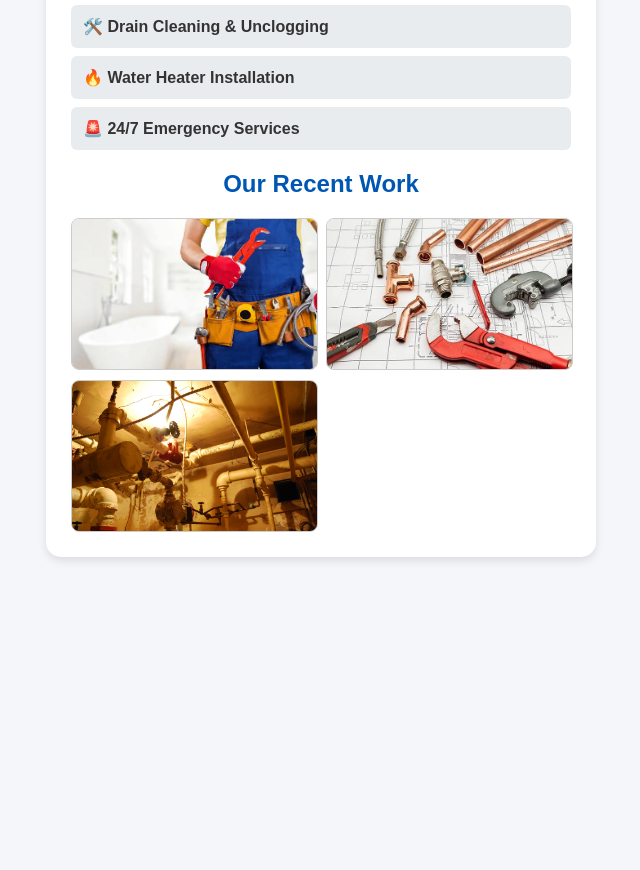
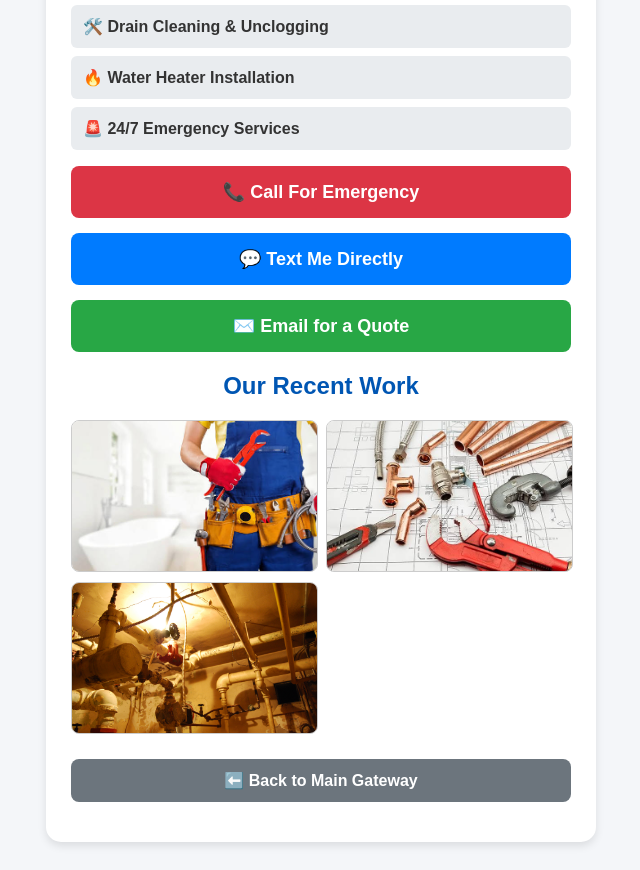
Before and after one commit to plumbing-tech/plumbing-card, a plain HTML site: page services.html in a window 1280 px wide. Shown: the part 179-1049 px from the top of the page, without its empty margins (319-959 px from the left). Before the commit the page ends 800 px from the top, so only its background shows below. Drawn offline with Linux system fonts and the light colour scheme.

Commit message:
Enhance services.html with contact buttons
Added contact buttons for emergency calls, texts, and quotes.

```diff
--- a/services.html
+++ b/services.html
@@ -9,9 +9,15 @@
         h1, h2 { color: #0056b3; text-align: center; }
         .service-list { list-style: none; padding: 0; }
         .service-item { background: #e9ecef; padding: 12px; margin: 8px 0; border-radius: 6px; font-weight: bold; }
+
+        /* Button Styles */
+        .btn { display: block; text-align: center; background: #007bff; color: white; padding: 15px; margin: 15px 0; text-decoration: none; border-radius: 8px; font-weight: bold; font-size: 18px; }
+        .btn-emergency { background: #dc3545; }
+        .btn-back { background: #6c757d; padding: 12px; margin-top: 25px; font-size: 16px; }
+
+        /* Gallery Styles */
         .gallery { display: grid; grid-template-columns: 1fr 1fr; gap: 10px; margin-top: 20px; }
         .gallery img { width: 100%; border-radius: 8px; border: 1px solid #ccc; height: 150px; object-fit: cover; display: block; }
-        .btn-back { display: block; text-align: center; background: #6c757d; color: white; padding: 12px; margin-top: 25px; text-decoration: none; border-radius: 8px; font-weight: bold; }
     </style>
 </head>
 <body>
@@ -26,10 +32,21 @@
         <li class="service-item">🚨 24/7 Emergency Services</li>
     </ul>
 
-         <h2>Our Recent Work</h2>
+    <!-- RESTORED PLUMBING CONTACT BUTTONS -->
+    <a href="tel:+96170100177" class="btn btn-emergency">📞 Call For Emergency</a>
+    <a href="sms:+96170100177" class="btn">💬 Text Me Directly</a>
+    <a href="mailto:selykeyrouz22@gmail.com" class="btn" style="background: #28a745;">✉️ Email for a Quote</a>
+
+    <h2>Our Recent Work</h2>
     <div class="gallery">
-        <!-- Removed the hidden blank spaces inside the src tags -->
+        <!-- Kept your clean working repository pictures -->
         <img src="work1.jpg" alt="Professional Pipe Maintenance Layout">
         <img src="work2.jpg" alt="Under Sink Leak Fix and Tools">
         <img src="work3.jpg" alt="Commercial Fixture & Valve Repair">
     </div>
+
+    <a href="index.html" class="btn btn-back">⬅️ Back to Main Gateway</a>
+</div>
+
+</body>
+</html>
```
